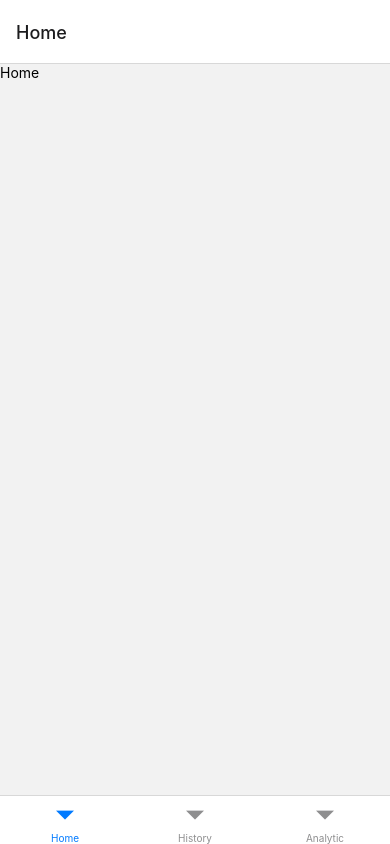
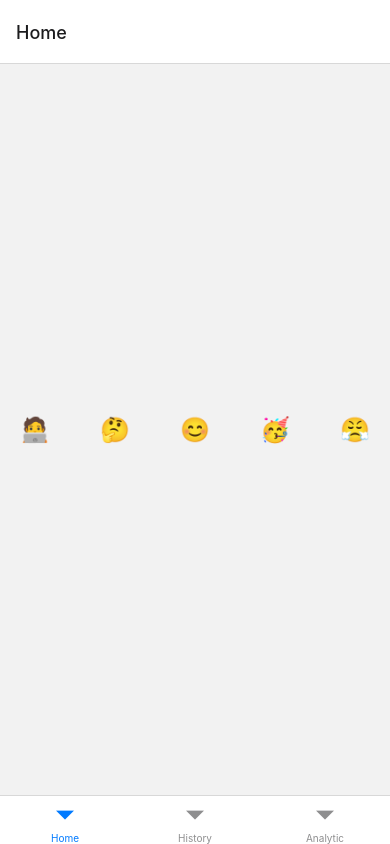
Before and after one commit to 007AxelBerkati/moodTracker, a React Native app: screen /Home in a window 390 px wide. Built offline with nearby package versions, Linux system fonts and the light colour scheme.

Commit message:
add moodPicker emoji

```diff
--- /dev/null
+++ b/src/components/MoodPicker.tsx
@@ -0,0 +1,34 @@
+import React from 'react';
+import { View, Text, StyleSheet } from 'react-native';
+
+const moodOptions = [
+  { emoji: '🧑‍💻', description: 'studious' },
+  { emoji: '🤔', description: 'pensive' },
+  { emoji: '😊', description: 'happy' },
+  { emoji: '🥳', description: 'celebratory' },
+  { emoji: '😤', description: 'frustrated' },
+];
+
+export const MoodPicker: React.FC = () => {
+  return (
+    <View style={styles.moodList}>
+      {moodOptions.map(option => (
+        <Text key={option.emoji} style={styles.moodText}>
+          {option.emoji}
+        </Text>
+      ))}
+    </View>
+  );
+};
+
+const styles = StyleSheet.create({
+  moodText: {
+    fontSize: 24,
+    color: 'black',
+  },
+  moodList: {
+    flexDirection: 'row',
+    justifyContent: 'space-between',
+    padding: 20,
+  },
+});
--- a/src/screens/Home.screen.tsx
+++ b/src/screens/Home.screen.tsx
@@ -1,10 +1,11 @@
 import React from 'react';
-import { StyleSheet, View, Text } from 'react-native';
+import { StyleSheet, View } from 'react-native';
+import { MoodPicker } from '../components/MoodPicker';
 
 export const Home: React.FC = () => {
   return (
     <View style={styles.container}>
-      <Text>Home</Text>
+      <MoodPicker />
     </View>
   );
 };
@@ -12,5 +13,6 @@ export const Home: React.FC = () => {
 const styles = StyleSheet.create({
   container: {
     flex: 1,
+    justifyContent: 'center',
   },
 });
```
